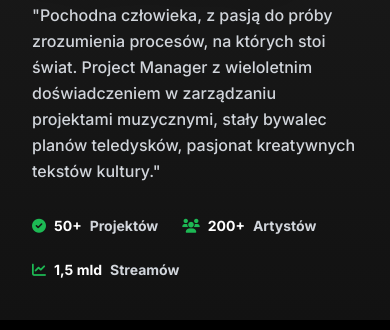
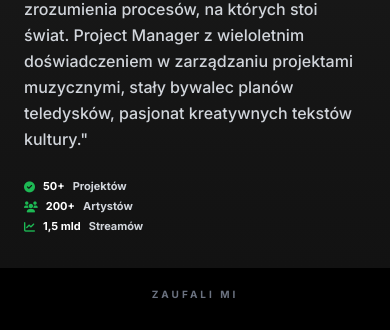
Before and after one commit to Fifon-boop/portfolio_Filip_Chmielewski, a plain HTML site: page index.html in a window 390 px wide. Shown: the part 435-765 px from the top of the page. Drawn offline with nearby package versions, Linux system fonts and the light colour scheme.

Commit message:
proba naprawy mobilek

```diff
--- a/index.html
+++ b/index.html
@@ -29,7 +29,7 @@
             background-color: #000000;
             color: #ffffff;
             font-family: 'Inter', sans-serif;
-            overflow: hidden;
+            overflow-x: hidden;
         }
 
         /* Tabela Projektów (Playlista) */
@@ -187,7 +187,7 @@
         </div>
 
         <!-- Hero Section -->
-        <header id="home" class="p-8 md:p-10 pt-16 flex flex-col md:flex-row items-end gap-8 bg-gradient-to-b from-[#404040] via-[#181818] to-[#121212]">
+        <header id="home" class="p-6 md:p-10 pt-10 md:pt-16 flex flex-col md:flex-row items-center md:items-end gap-6 md:gap-8 bg-gradient-to-b from-[#404040] via-[#181818] to-[#121212]">
             <!-- ZMIANA: Zamiast ikony, wstawiamy zdjęcie (img tag) -->
             <div class="w-48 h-48 md:w-60 md:h-60 shadow-[0_8px_40px_rgba(0,0,0,0.6)] bg-[#282828] flex-shrink-0 relative group overflow-hidden rounded-md">
                  <!-- Tutaj wstawiamy Twoje zdjęcie. Plik musi nazywać się 'profile.jpg' i być w tym samym folderze co index.html -->
@@ -203,7 +203,7 @@
                     "Pochodna człowieka, z pasją do próby zrozumienia procesów, na których stoi świat. Project Manager z wieloletnim doświadczeniem w zarządzaniu projektami muzycznymi, stały bywalec planów teledysków, pasjonat kreatywnych tekstów kultury."
                 </p>
 
-                <div class="flex flex-wrap gap-6 mt-8 text-sm font-bold text-gray-300">
+                <div class="fflex flex-wrap justify-center md:justify-start gap-4 md:gap-6 mt-6 md:mt-8 text-[11px] md:text-sm font-bold text-gray-300">
                     <div class="flex items-center gap-2"><i class="fas fa-check-circle text-[#1DB954]"></i> <span class="text-white">50+</span> Projektów</div>
                     <div class="flex items-center gap-2"><i class="fas fa-users text-[#1DB954]"></i> <span class="text-white">200+</span> Artystów</div>
                     <div class="flex items-center gap-2"><i class="fas fa-chart-line text-[#1DB954]"></i> <span class="text-white">1,5 mld</span> Streamów</div>
@@ -312,7 +312,7 @@
                 </div>
 
                 <div class="w-full relative z-10">
-                    <h2 id="modal-title" class="text-3xl md:text-5xl font-bold text-white mb-3 leading-tight tracking-tight shadow-black drop-shadow-lg">Tytuł Projektu</h2>
+                    <h2 id="modal-title" class="text-3xl md:text-5xl font-bold text-white mb-3 leading-tight tracking-tight shadow-black drop-shadow-lg text-2xl md:text-5xl">Tytuł Projektu</h2>
                     <div class="flex flex-wrap items-center text-gray-300 text-sm font-medium gap-3">
                         <span class="flex items-center gap-2 bg-white/10 px-3 py-1 rounded-full"><i class="fas fa-building text-[#1DB954]"></i> <span id="modal-client">Klient / Label</span></span>
                         <span class="flex items-center gap-2 bg-white/10 px-3 py-1 rounded-full"><i class="fas fa-user-tag text-[#1DB954]"></i> <span id="modal-role">Rola</span></span>
@@ -329,7 +329,7 @@
                     <div class="w-1 bg-[#1DB954] h-12 rounded-full"></div>
                     <div>
                         <h3 class="text-white font-bold text-lg mb-1">O projekcie</h3>
-                        <p id="modal-desc" class="text-gray-300 leading-relaxed text-sm md:text-base font-light text-justify">
+                        <p id="modal-desc" class="text-gray-300 leading-relaxed text-sm md:text-base font-light text-justify text-sm md:text-base">
                             Opis...
                         </p>
                     </div>
@@ -632,25 +632,24 @@
             row.className = "project-row grid grid-cols-1 md:grid-cols-[3fr_1.5fr_1.5fr] gap-2 md:gap-4 p-3 md:px-0 md:py-3 rounded items-center border-b border-[#282828] md:border-none group";
             row.onclick = () => openModal(proj);
 
-            // Tytuł
+            // Tytuł i info mobilne
             const titleCol = document.createElement('div');
-            titleCol.className = "flex items-center overflow-hidden pl-2 md:pl-12 relative h-10";
+            titleCol.className = "flex items-center overflow-hidden pl-2 md:pl-12 relative min-h-[40px]";
             titleCol.innerHTML = `
-                <div class="play-icon-container absolute left-2 md:left-4 text-[#1DB954] transition-opacity">
+                <div class="play-icon-container absolute left-2 md:left-4 text-[#1DB954] transition-opacity hidden md:block">
                     <i class="fas fa-play text-sm"></i>
                 </div>
-                <div class="flex flex-col justify-center">
-                    <span class="project-title text-white font-medium text-sm md:text-base truncate w-full transition-colors">${proj.title}</span>
-                    <span class="text-gray-500 text-xs md:hidden mt-0.5">${proj.role} • ${proj.label}</span>
+                <div class="flex flex-col justify-center w-full pr-4">
+                    <span class="project-title text-white font-medium text-sm md:text-base truncate transition-colors">${proj.title}</span>
+                    <span class="text-gray-500 text-[10px] md:hidden mt-0.5 line-clamp-1">${proj.role} • ${proj.label}</span>
                 </div>
             `;
 
-            // Rola
+            // Kolumny widoczne tylko na dużych ekranach (md:block)
             const roleCol = document.createElement('div');
             roleCol.className = "text-gray-400 text-sm hidden md:block";
             roleCol.innerText = proj.role;
 
-            // Label
             const labelCol = document.createElement('div');
             labelCol.className = "text-gray-400 text-sm truncate hidden md:block";
             labelCol.innerText = proj.label;
```
